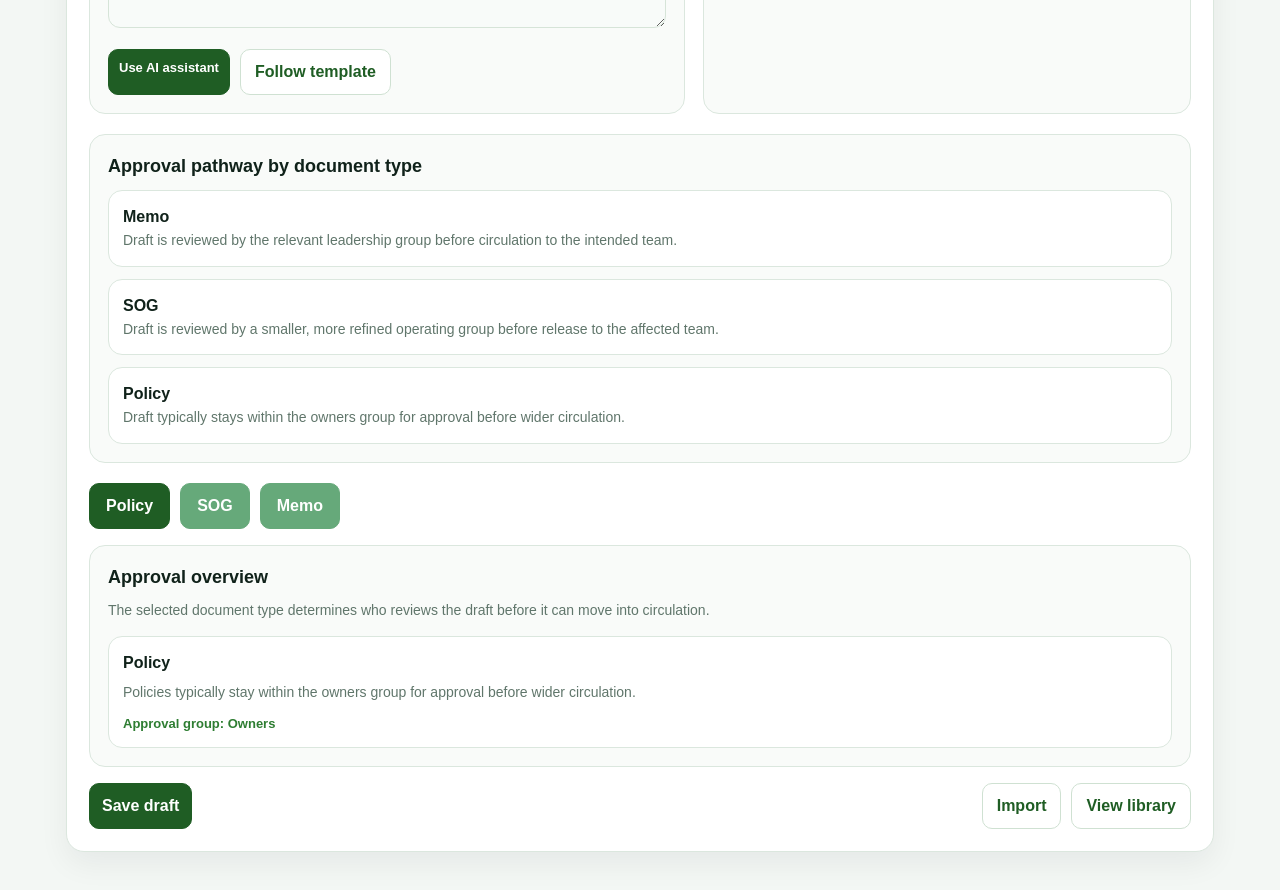
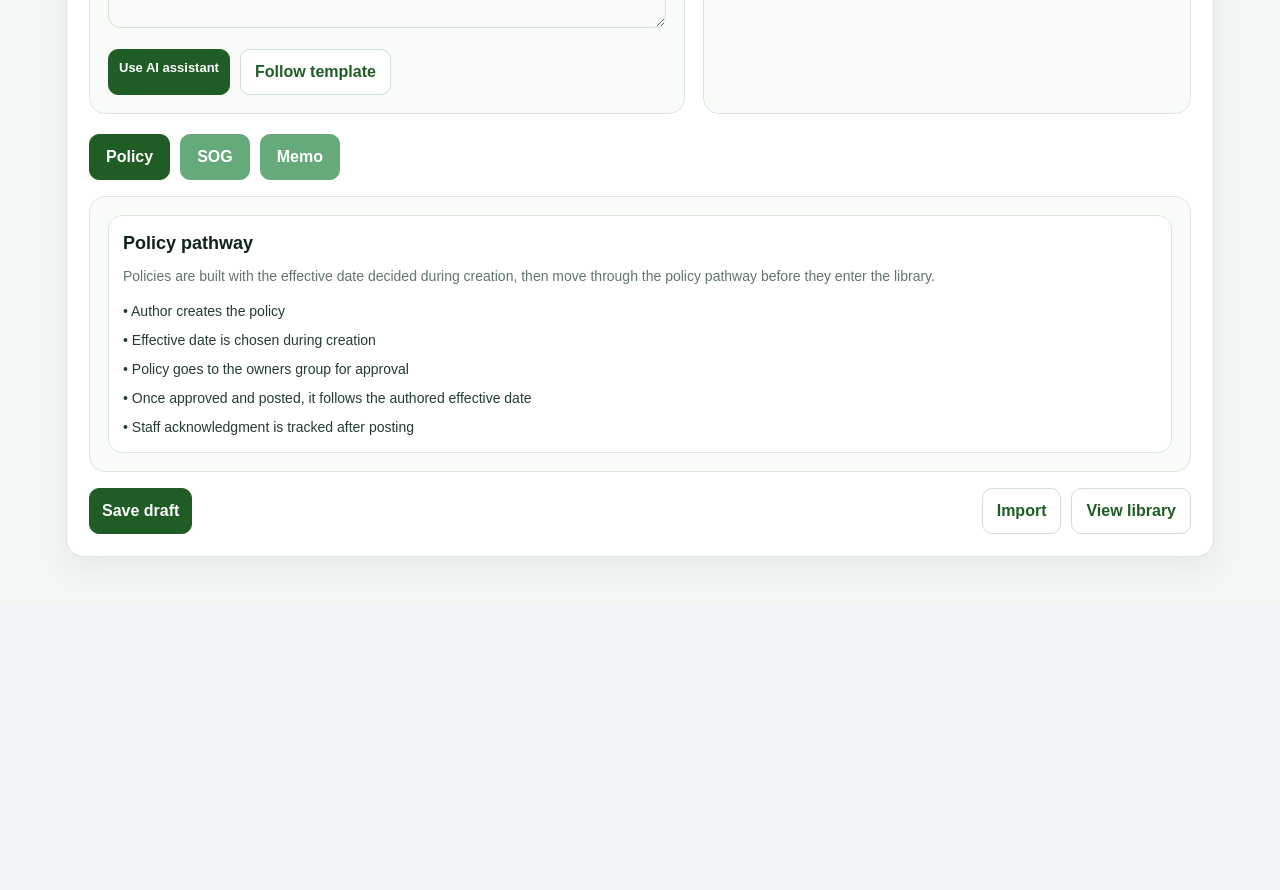
Before and after one commit to phoenixinc37-hue/policy-manager, a Next.js app: page /create in a window 1280 px wide. Shown: the part 640-1530 px from the top of the page. After the commit the page ends 1245 px from the top, so only its background shows below. Built offline with nearby package versions, Linux system fonts and the light colour scheme.

Commit message:
feat: show pathway panel by create type

```diff
--- a/app/create/page.tsx
+++ b/app/create/page.tsx
@@ -63,24 +63,6 @@ export default function CreatePage({ searchParams }: { searchParams?: { type?: s
               </div>
             </div>
 
-            <div style={{ ...featureCard, marginBottom: 20 }}>
-              <div style={{ fontSize: 18, fontWeight: 800, marginBottom: 10 }}>Approval pathway by document type</div>
-              <div style={{ display: "grid", gap: 12 }}>
-                <div style={routingCard}>
-                  <div style={{ fontWeight: 800 }}>Memo</div>
-                  <div style={{ fontSize: 14, color: "#60766b", lineHeight: 1.6 }}>Draft is reviewed by the relevant leadership group before circulation to the intended team.</div>
-                </div>
-                <div style={routingCard}>
-                  <div style={{ fontWeight: 800 }}>SOG</div>
-                  <div style={{ fontSize: 14, color: "#60766b", lineHeight: 1.6 }}>Draft is reviewed by a smaller, more refined operating group before release to the affected team.</div>
-                </div>
-                <div style={routingCard}>
-                  <div style={{ fontWeight: 800 }}>Policy</div>
-                  <div style={{ fontSize: 14, color: "#60766b", lineHeight: 1.6 }}>Draft typically stays within the owners group for approval before wider circulation.</div>
-                </div>
-              </div>
-            </div>
-
             <div style={{ display: "grid", gap: 16 }}>
               <div style={{ display: "flex", gap: 10, flexWrap: "wrap" }}>
                 <Link href="/create?type=policy" style={activeType === "policy" ? activeTypeLinkButton : typeLinkButton}>Policy</Link>
@@ -89,33 +71,51 @@ export default function CreatePage({ searchParams }: { searchParams?: { type?: s
               </div>
 
               <div style={approvalOverviewCard}>
-                <div style={{ fontSize: 18, fontWeight: 800, marginBottom: 8 }}>Approval overview</div>
-                <div style={{ fontSize: 14, color: "#60766b", lineHeight: 1.7, marginBottom: 14 }}>
-                  The selected document type determines who reviews the draft before it can move into circulation.
-                </div>
-                <div style={{ display: "grid", gap: 12 }}>
                 {activeType === "policy" && (
                   <div style={routingCard}>
-                      <div style={{ fontWeight: 800 }}>Policy</div>
-                      <div style={{ fontSize: 14, color: "#60766b", lineHeight: 1.6, marginTop: 6 }}>Policies typically stay within the owners group for approval before wider circulation.</div>
-                      <div style={{ fontSize: 13, color: "#2e7d32", fontWeight: 700, marginTop: 10 }}>Approval group: Owners</div>
+                    <div style={{ fontSize: 18, fontWeight: 800, marginBottom: 8 }}>Policy pathway</div>
+                    <div style={{ fontSize: 14, color: "#60766b", lineHeight: 1.7, marginBottom: 12 }}>
+                      Policies are built with the effective date decided during creation, then move through the policy pathway before they enter the library.
+                    </div>
+                    <div style={{ display: "grid", gap: 8, fontSize: 14, color: "#243c31" }}>
+                      <div>• Author creates the policy</div>
+                      <div>• Effective date is chosen during creation</div>
+                      <div>• Policy goes to the owners group for approval</div>
+                      <div>• Once approved and posted, it follows the authored effective date</div>
+                      <div>• Staff acknowledgment is tracked after posting</div>
+                    </div>
                   </div>
                 )}
                 {activeType === "sog" && (
                   <div style={routingCard}>
-                      <div style={{ fontWeight: 800 }}>SOG</div>
-                      <div style={{ fontSize: 14, color: "#60766b", lineHeight: 1.6, marginTop: 6 }}>SOGs are reviewed by a smaller, more refined operating group before release.</div>
-                      <div style={{ fontSize: 13, color: "#2e7d32", fontWeight: 700, marginTop: 10 }}>Approval group: Operating leads</div>
+                    <div style={{ fontSize: 18, fontWeight: 800, marginBottom: 8 }}>SOG pathway</div>
+                    <div style={{ fontSize: 14, color: "#60766b", lineHeight: 1.7, marginBottom: 12 }}>
+                      SOGs are more operating-specific and move through a smaller refinement and release path.
+                    </div>
+                    <div style={{ display: "grid", gap: 8, fontSize: 14, color: "#243c31" }}>
+                      <div>• Author creates the SOG</div>
+                      <div>• Effective date is chosen during creation</div>
+                      <div>• SOG is reviewed by the operating leads</div>
+                      <div>• Once approved and posted, it follows the authored effective date</div>
+                      <div>• Acknowledgment can still be tracked after release</div>
+                    </div>
                   </div>
                 )}
                 {activeType === "memo" && (
                   <div style={routingCard}>
-                      <div style={{ fontWeight: 800 }}>Memo</div>
-                      <div style={{ fontSize: 14, color: "#60766b", lineHeight: 1.6, marginTop: 6 }}>Memos are reviewed by the relevant leadership group before circulation to the intended team.</div>
-                      <div style={{ fontSize: 13, color: "#2e7d32", fontWeight: 700, marginTop: 10 }}>Approval group: Leadership</div>
+                    <div style={{ fontSize: 18, fontWeight: 800, marginBottom: 8 }}>Memo pathway</div>
+                    <div style={{ fontSize: 14, color: "#60766b", lineHeight: 1.7, marginBottom: 12 }}>
+                      Memos move through the memo pathway and still carry an authored effective date where needed.
+                    </div>
+                    <div style={{ display: "grid", gap: 8, fontSize: 14, color: "#243c31" }}>
+                      <div>• Author creates the memo</div>
+                      <div>• Effective date is chosen during creation if needed</div>
+                      <div>• Memo is reviewed by the relevant leadership group</div>
+                      <div>• Once approved and posted, it follows the authored effective date</div>
+                      <div>• Acknowledgment can be tracked separately from effect</div>
+                    </div>
                   </div>
                 )}
-                </div>
               </div>
 
               <div style={{ display: "flex", gap: 10, flexWrap: "wrap", justifyContent: "space-between" }}>
```
Lines whose indentation alone changed are shown as unchanged.
